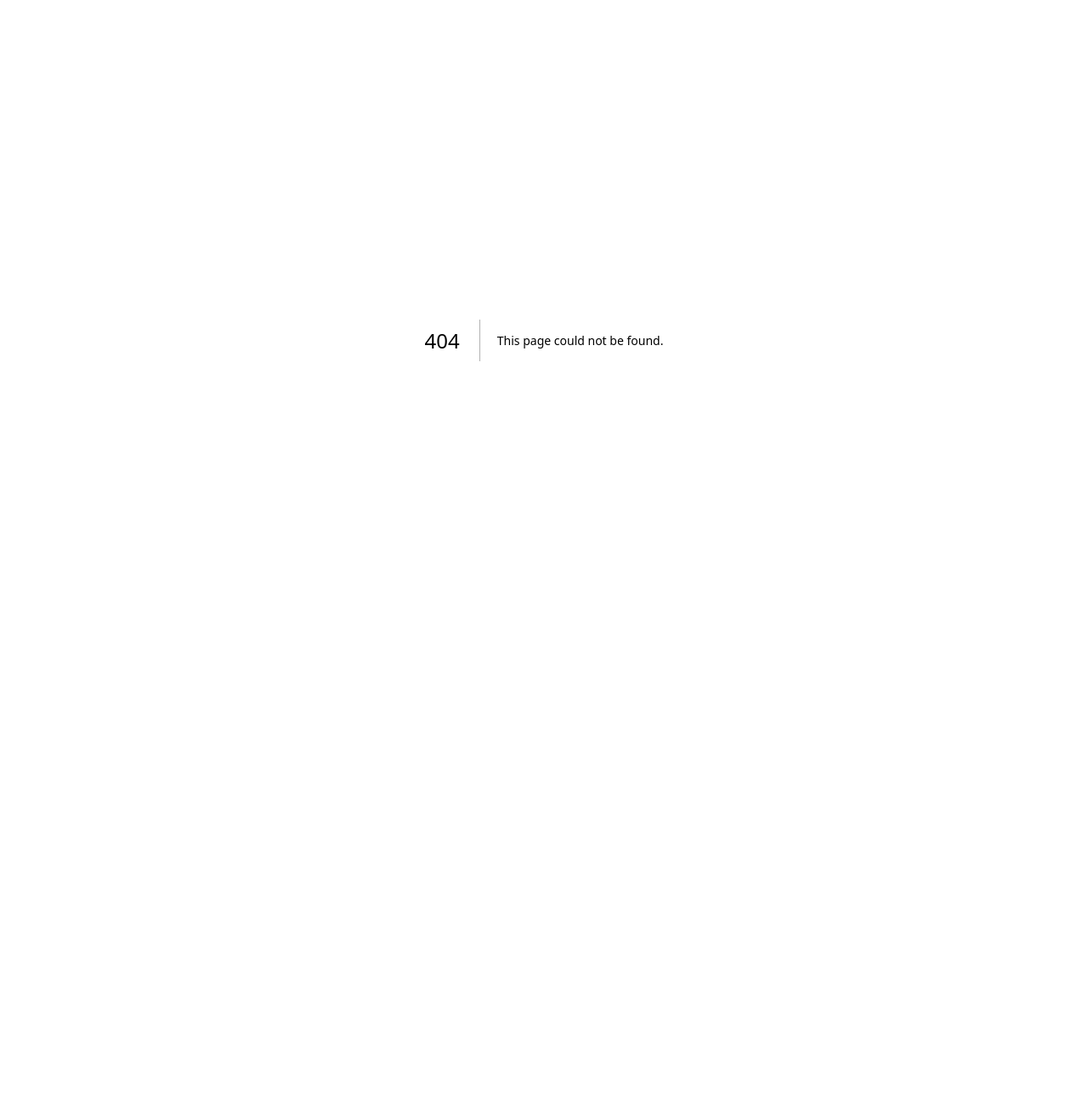
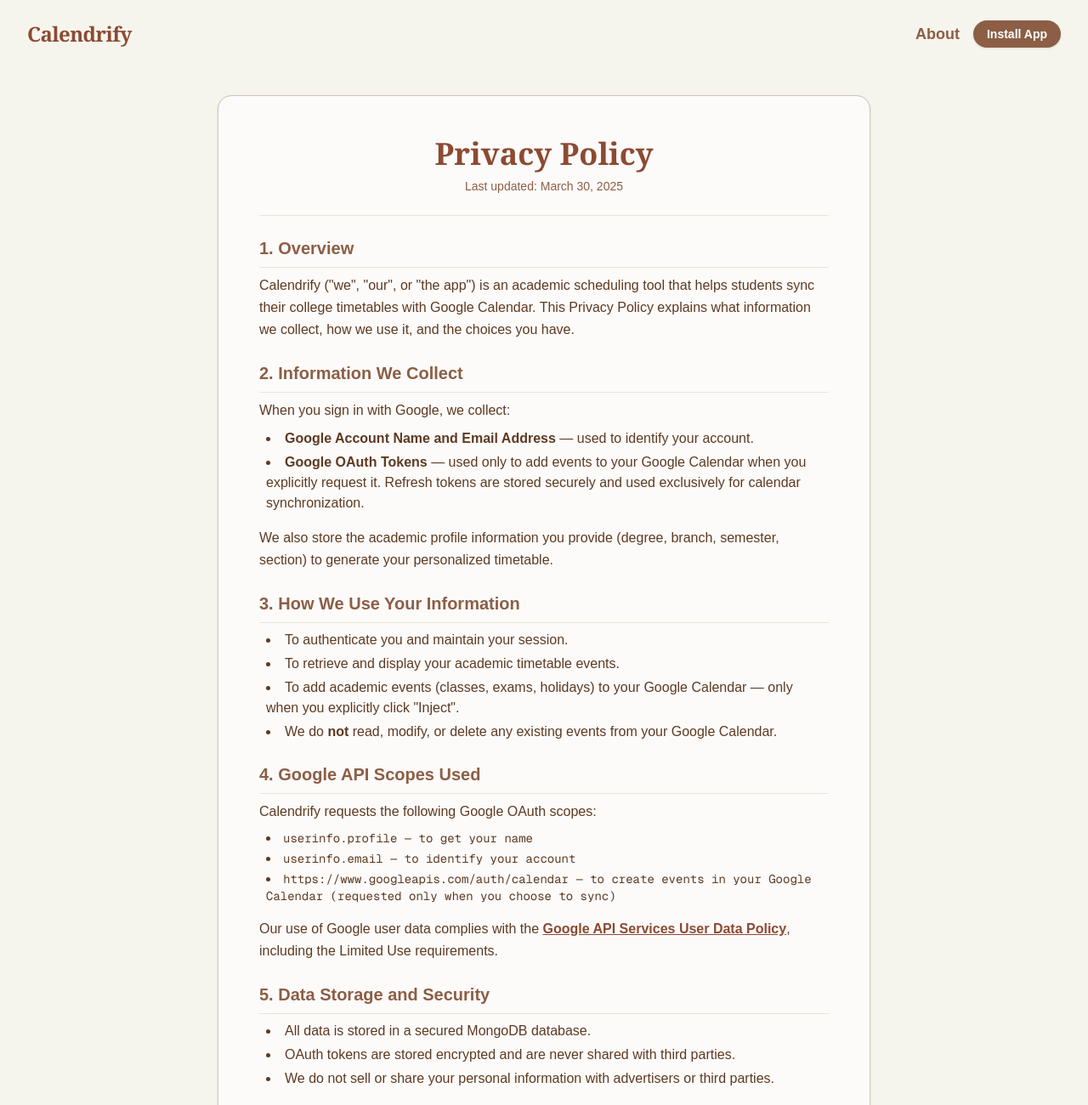
Before and after one commit to ar586/Calendrify, a Next.js app in the folder frontend/: page /privacy in a window 1280 px wide. Before the commit this address had no page. Shown: the top 1300 px of the page at 85% size. Before the commit the page ends 800 px from the top, so only its background shows below. Built offline with nearby package versions, Linux system fonts and the light colour scheme.

Commit message:
feat: add /privacy page for Google OAuth verification

```diff
--- /dev/null
+++ b/frontend/src/app/privacy/page.tsx
@@ -0,0 +1,108 @@
+import InstallPWAButton from '../../components/InstallPWAButton';
+
+export default function PrivacyPolicy() {
+    const lastUpdated = 'March 30, 2025';
+    return (
+        <main className="relative flex min-h-screen flex-col items-center justify-center p-4 sm:p-8 bg-[#F6F5ED] text-[#5E3A21]">
+            {/* Header */}
+            <div className="absolute top-0 left-0 w-full px-4 py-4 sm:p-6 md:px-8 flex justify-between items-center z-50">
+                <div className="text-xl sm:text-2xl font-bold font-serif text-[#8C4A32] tracking-tight">
+                    <a href="/">Calendrify</a>
+                </div>
+                <div className="flex items-center gap-2 sm:gap-4">
+                    <a href="/about" className="font-semibold text-[#8C5E45] hover:text-[#6E3A27] transition-colors text-sm sm:text-lg">About</a>
+                    <InstallPWAButton />
+                </div>
+            </div>
+
+            <div className="max-w-3xl w-full bg-[#FCFBFA] px-6 py-8 sm:p-10 md:p-12 rounded-2xl shadow-sm border border-[#D0C5AE] flex flex-col gap-6 z-10 my-20 mx-4">
+                <div className="text-center border-b border-[#EAE4D3] pb-6">
+                    <h1 className="text-3xl sm:text-4xl font-serif font-bold text-[#8C4A32] mb-2">Privacy Policy</h1>
+                    <p className="text-[#8C5E45] text-sm">Last updated: {lastUpdated}</p>
+                </div>
+
+                <section className="flex flex-col gap-2">
+                    <h2 className="text-xl font-bold text-[#8C5E45] border-b border-[#EAE4D3] pb-2">1. Overview</h2>
+                    <p className="leading-relaxed text-[#5E3A21]">
+                        Calendrify (&quot;we&quot;, &quot;our&quot;, or &quot;the app&quot;) is an academic scheduling tool that helps students
+                        sync their college timetables with Google Calendar. This Privacy Policy explains what information
+                        we collect, how we use it, and the choices you have.
+                    </p>
+                </section>
+
+                <section className="flex flex-col gap-2">
+                    <h2 className="text-xl font-bold text-[#8C5E45] border-b border-[#EAE4D3] pb-2">2. Information We Collect</h2>
+                    <p className="leading-relaxed text-[#5E3A21]">When you sign in with Google, we collect:</p>
+                    <ul className="list-disc list-inside text-[#5E3A21] space-y-1 ml-2">
+                        <li><strong>Google Account Name and Email Address</strong> — used to identify your account.</li>
+                        <li><strong>Google OAuth Tokens</strong> — used only to add events to your Google Calendar when you explicitly request it. Refresh tokens are stored securely and used exclusively for calendar synchronization.</li>
+                    </ul>
+                    <p className="leading-relaxed text-[#5E3A21] mt-2">We also store the academic profile information you provide (degree, branch, semester, section) to generate your personalized timetable.</p>
+                </section>
+
+                <section className="flex flex-col gap-2">
+                    <h2 className="text-xl font-bold text-[#8C5E45] border-b border-[#EAE4D3] pb-2">3. How We Use Your Information</h2>
+                    <ul className="list-disc list-inside text-[#5E3A21] space-y-1 ml-2">
+                        <li>To authenticate you and maintain your session.</li>
+                        <li>To retrieve and display your academic timetable events.</li>
+                        <li>To add academic events (classes, exams, holidays) to your Google Calendar — only when you explicitly click &quot;Inject&quot;.</li>
+                        <li>We do <strong>not</strong> read, modify, or delete any existing events from your Google Calendar.</li>
+                    </ul>
+                </section>
+
+                <section className="flex flex-col gap-2">
+                    <h2 className="text-xl font-bold text-[#8C5E45] border-b border-[#EAE4D3] pb-2">4. Google API Scopes Used</h2>
+                    <p className="leading-relaxed text-[#5E3A21]">Calendrify requests the following Google OAuth scopes:</p>
+                    <ul className="list-disc list-inside text-[#5E3A21] space-y-1 ml-2 font-mono text-sm">
+                        <li>userinfo.profile — to get your name</li>
+                        <li>userinfo.email — to identify your account</li>
+                        <li>https://www.googleapis.com/auth/calendar — to create events in your Google Calendar (requested only when you choose to sync)</li>
+                    </ul>
+                    <p className="leading-relaxed text-[#5E3A21] mt-2">
+                        Our use of Google user data complies with the{' '}
+                        <a href="https://developers.google.com/terms/api-services-user-data-policy" target="_blank" rel="noopener noreferrer" className="text-[#8C4A32] font-semibold underline hover:text-[#6E3A27]">
+                            Google API Services User Data Policy
+                        </a>, including the Limited Use requirements.
+                    </p>
+                </section>
+
+                <section className="flex flex-col gap-2">
+                    <h2 className="text-xl font-bold text-[#8C5E45] border-b border-[#EAE4D3] pb-2">5. Data Storage and Security</h2>
+                    <ul className="list-disc list-inside text-[#5E3A21] space-y-1 ml-2">
+                        <li>All data is stored in a secured MongoDB database.</li>
+                        <li>OAuth tokens are stored encrypted and are never shared with third parties.</li>
+                        <li>We do not sell or share your personal information with advertisers or third parties.</li>
+                    </ul>
+                </section>
+
+                <section className="flex flex-col gap-2">
+                    <h2 className="text-xl font-bold text-[#8C5E45] border-b border-[#EAE4D3] pb-2">6. Data Retention and Deletion</h2>
+                    <p className="leading-relaxed text-[#5E3A21]">
+                        Your data is retained as long as you use Calendrify. You may request account deletion at any time
+                        by contacting us at the email below. Upon deletion, all your personal data including OAuth tokens
+                        will be permanently removed.
+                    </p>
+                </section>
+
+                <section className="flex flex-col gap-2">
+                    <h2 className="text-xl font-bold text-[#8C5E45] border-b border-[#EAE4D3] pb-2">7. Contact</h2>
+                    <p className="leading-relaxed text-[#5E3A21]">
+                        If you have any questions about this Privacy Policy, please contact:
+                        <br />
+                        <a href="https://www.linkedin.com/in/aryan-anand-4aba06309/" target="_blank" rel="noopener noreferrer" className="text-[#8C4A32] font-semibold underline hover:text-[#6E3A27]">
+                            Aryan Anand — LinkedIn
+                        </a>
+                    </p>
+                </section>
+            </div>
+
+            {/* Footer */}
+            <div className="absolute bottom-0 left-0 w-full px-4 py-4 sm:p-6 md:px-8 flex justify-between items-center text-xs sm:text-sm text-[#8C5E45] z-50">
+                <div className="font-medium">&copy; {new Date().getFullYear()} Calendrify</div>
+                <div className="font-medium flex items-center gap-2">
+                    <a href="/privacy" className="hover:text-[#8C4A32] transition-colors">Privacy Policy</a>
+                </div>
+            </div>
+        </main>
+    );
+}
```
